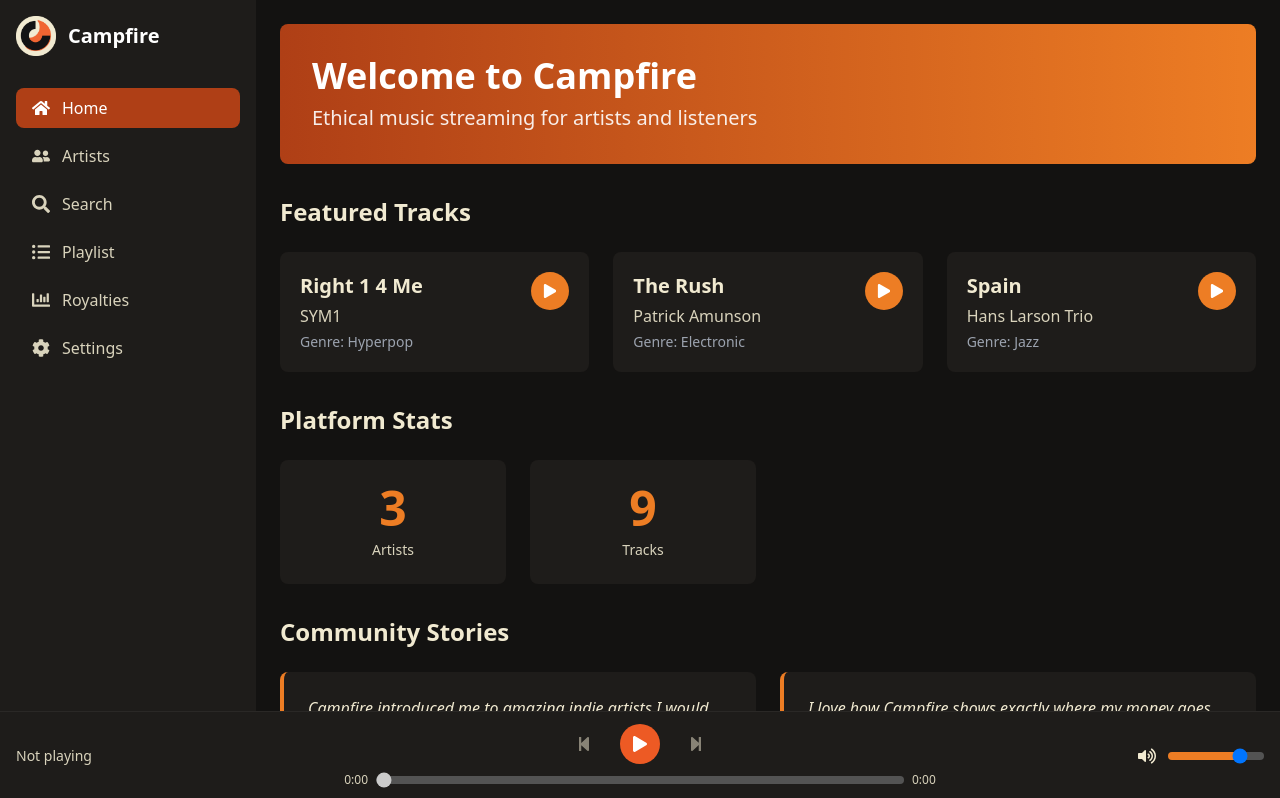
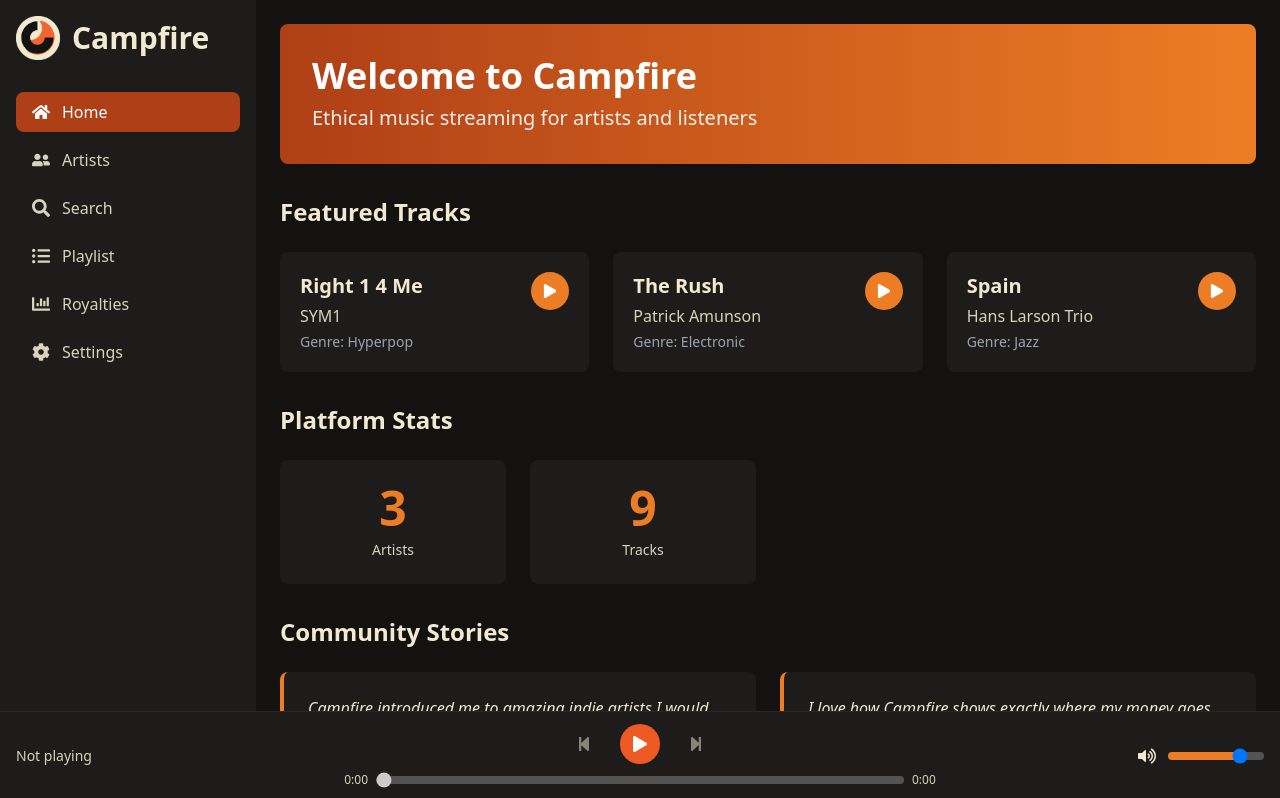
Before and after one commit to johanneslarson/campfirev1, a React (Create React App) app: page / in a window 1280 px wide. Shown: the top 798 px of the page. Built offline with nearby package versions, Linux system fonts and the light colour scheme; no server answers; a web font is replaced by a local one.

Commit message:
Update Campfire logo styling: change to accent color and adjust size

```diff
--- a/src/components/MobileSidebar.tsx
+++ b/src/components/MobileSidebar.tsx
@@ -24,8 +24,8 @@ function MobileSidebar({ isOpen, toggleMenu, closeMenu }: MobileSidebarProps) {
       <div className="fixed top-0 left-0 right-0 flex justify-between items-center p-4 bg-dark-lighter text-white md:hidden z-30">
         {/* Logo/Brand */}
         <div className="flex items-center">
-          <img src="/assets/logo.png" alt="Campfire Logo" className="h-8 w-8 mr-2" />
-          <span className="text-xl font-bold">Campfire</span>
+          <img src="/assets/logo.png" alt="Campfire Logo" className="h-9 w-9 mr-2" />
+          <span className="text-2xl font-bold text-accent">Campfire</span>
         </div>
 
         {/* Menu Button */}
--- a/src/components/Sidebar.tsx
+++ b/src/components/Sidebar.tsx
@@ -5,8 +5,8 @@ function Sidebar() {
   return (
     <aside className="w-64 bg-dark-lighter min-h-screen p-4">
       <div className="mb-8 flex items-center">
-        <img src="/assets/logo.png" alt="Campfire Logo" className="h-10 w-10 mr-3" />
-        <span className="text-xl font-bold text-white">Campfire</span>
+        <img src="/assets/logo.png" alt="Campfire Logo" className="h-11 w-11 mr-3" />
+        <span className="text-3xl font-bold text-accent">Campfire</span>
       </div>
 
       <nav aria-label="Main Navigation">
```
